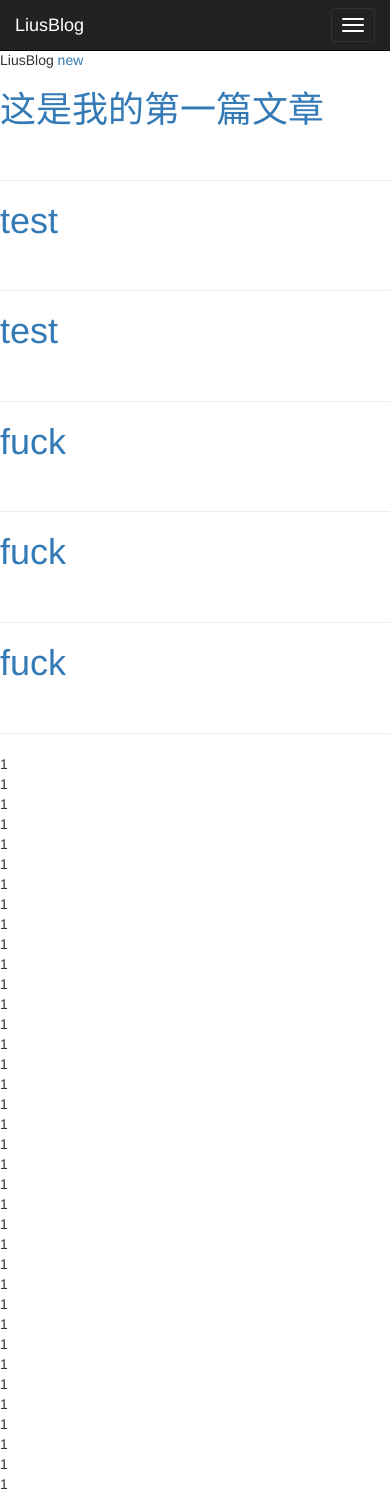
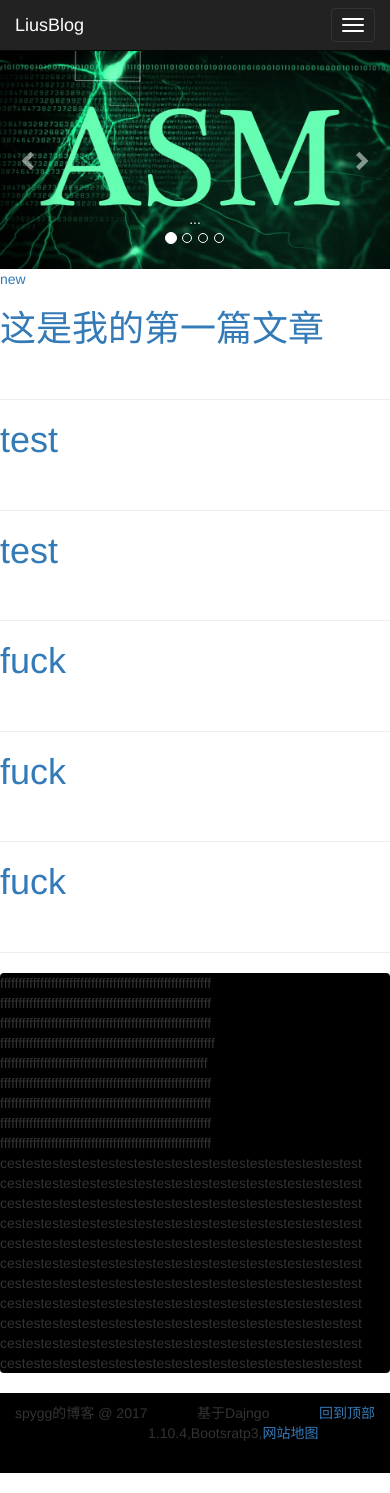
Before and after one commit to spygg/liusblog, a Django app: page /home/ in a window 390 px wide; the page is wider, and only the part inside the window is pictured. Shown: the top 1493 px of that part. Run offline with Django 3.2, Linux system fonts and the light colour scheme; data comes from the database, SQL or seed files in the repository; both versions use the stored data as it was after the commit; some libraries are stand-ins or nearby versions.

Commit message:
继续美化

```diff
--- a/static/css/main.css
+++ b/static/css/main.css
@@ -20,3 +20,11 @@ body{
 	padding-top: 10px;
 	padding-bottom: 20px;
 }
+
+
+#tags_cloud {
+    background-color: #000;
+    border: 1px;
+    border-radius: 4px;
+    margin-bottom: 20px;
+}
--- a/templates/base.html
+++ b/templates/base.html
@@ -8,18 +8,15 @@
     <meta http-equiv="X-UA-Compatible" content="IE=edge">
     <meta name="viewport" content="width=device-width, initial-scale=1">
 
-    {%block title%} {% endblock %}
+    <title> {%block title%} 测试 {% endblock %} </title>
 
-
-      <link href="{%static  'css/bootstrap.min.css' %}" rel="stylesheet">
+    <link href="{%static  'css/bootstrap.min.css' %}" rel="stylesheet">
     <link rel="stylesheet" type="text/css" href="{% static 'css/main.css' %}">
 
     <!--[if lt IE 9]>
       <script src="../static/js/html5shiv.min.js"></script>
       <script src="../static/js/respond.min.js"></script>
     <![endif]-->
-
-
   </head>
   <body>
 
@@ -87,7 +84,7 @@
 		</nav>
 
 
-	  	{% block content %}{% endblock %}
+	  	{% block mainarea %}{% endblock %}
 
 		<!-- start header
 
@@ -102,51 +99,7 @@
 
 <!--    </div> -->
 
-		<div>1</div>
-		<div>1</div>
-		<div>1</div>
-		<div>1</div>
-		<div>1</div>
-		<div>1</div>
-		<div>1</div>
-		<div>1</div>
 
-		<div>1</div>
-		<div>1</div>
-		<div>1</div>
-		<div>1</div>
-		<div>1</div>
-		<div>1</div>
-		<div>1</div>
-		<div>1</div>
-		<div>1</div>
-		<div>1</div>
-		<div>1</div>
-		<div>1</div>
-		<div>1</div>
-		<div>1</div>
-		<div>1</div>
-		<div>1</div>
-		<div>1</div>
-		<div>1</div>
-		<div>1</div>
-		<div>1</div>
-		<div>1</div>
-		<div>1</div>
-		<div>1</div>
-		<div>1</div>
-		<div>1</div>
-		<div>1</div>
-		<div>1</div>
-		<div>1</div>
-		<div>1</div>
-		<div>1</div>
-		<div>1</div>
-		<div>1</div>
-		<div>1</div>
-		<div>1</div>
-		<div>1</div>
-		<div>1</div>
 
   		<footer id="footer">
            <div class="container">
--- a/templates/blog/index.html
+++ b/templates/blog/index.html
@@ -1,9 +1,76 @@
 
 {% extends 'base.html' %}
+{% load static %}
 
-{%block title%}LiusBlog {% endblock %}
+{%block title%}LiusBlog{% endblock %}
 
-{% block content %}
+{% block mainarea %}
+
+
+   <div class = "row">
+
+   	<div class="col-md-8">
+
+		<div id="carousel-example-generic" class="carousel slide" data-ride="carousel">
+			<!-- Indicators -->
+			<ol class="carousel-indicators">
+				<li data-target="#carousel-example-generic" data-slide-to="0" class="active"></li>
+				<li data-target="#carousel-example-generic" data-slide-to="1"></li>
+				<li data-target="#carousel-example-generic" data-slide-to="2"></li>
+				<li data-target="#carousel-example-generic" data-slide-to="3"></li>
+			</ol>
+
+			<!-- Wrapper for slides -->
+			<div class="carousel-inner" role="listbox">
+				<div class="item active">
+					<img src="{% static 'img/asm-carousel.jpg' %}" alt="...">
+					<div class="carousel-caption">
+					...
+					</div>
+				</div>
+
+				<div class="item">
+					<img src="{% static 'img/ollydbg-carousel.jpg' %}" alt="...">
+					<div class="carousel-caption">
+						...
+					</div>
+				</div>
+
+				<div class="item">
+					<img src= "{% static 'img/django-carousel.jpg' %}" alt="...">
+					<div class="carousel-caption">
+						...
+					</div>
+				</div>
+
+				<div class="item">
+					<img src="{% static 'img/linux-carousel.jpg' %}" alt="...">
+					<div class="carousel-caption">
+						...
+					</div>
+				</div>
+
+				<div class="item">
+					<img src="{% static 'img/python-carousel.jpg' %}" alt="...">
+					<div class="carousel-caption">
+						...
+					</div>
+				</div>
+
+
+			</div>
+
+			<!-- Controls -->
+			<a class="left carousel-control" href="#carousel-example-generic" role="button" data-slide="prev">
+				<span class="glyphicon glyphicon-chevron-left" aria-hidden="true"></span>
+				<span class="sr-only">Previous</span>
+			</a>
+			<a class="right carousel-control" href="#carousel-example-generic" role="button" data-slide="next">
+				<span class="glyphicon glyphicon-chevron-right" aria-hidden="true"></span>
+				<span class="sr-only">Next</span>
+			</a>
+		</div>
+
 
 		<a href="{% url "blog:edit" '0' %}">new</a>
 		{% for article in articles %}
@@ -17,4 +84,40 @@
 			<hr>
 		{% endfor %}
 
+		</div>
+
+		<div class="col-md-4">
+			<div id="tags_cloud" class="">
+			ffffffffffffffffffffffffffffffffffffffffffffffffffffffffff
+			ffffffffffffffffffffffffffffffffffffffffffffffffffffffffff
+			ffffffffffffffffffffffffffffffffffffffffffffffffffffffffff
+			fffffffffffffffffffffffffffffffffffffffffffffffffffffffffff
+			fffffffffffffffffffffffffffffffffffffffffffffffffffffffff
+			ffffffffffffffffffffffffffffffffffffffffffffffffffffffffff
+
+			ffffffffffffffffffffffffffffffffffffffffffffffffffffffffff
+
+			ffffffffffffffffffffffffffffffffffffffffffffffffffffffffff
+			ffffffffffffffffffffffffffffffffffffffffffffffffffffffffff
+
+			cestestestestestestestestestestestestestestestestestestest
+			cestestestestestestestestestestestestestestestestestestest
+			cestestestestestestestestestestestestestestestestestestest
+			cestestestestestestestestestestestestestestestestestestest
+			cestestestestestestestestestestestestestestestestestestest
+			cestestestestestestestestestestestestestestestestestestest
+			cestestestestestestestestestestestestestestestestestestest
+
+			cestestestestestestestestestestestestestestestestestestest
+			cestestestestestestestestestestestestestestestestestestest
+
+			cestestestestestestestestestestestestestestestestestestest
+
+			cestestestestestestestestestestestestestestestestestestest
+
+			</div>
+		</div>
+
+	</div>
+
 {% endblock%}
```
Also changed, not shown: db.sqlite3, static/img/asm-carousel.jpg (added), static/img/django-carousel.jpg (added), static/img/linux-carousel.jpg (added), static/img/ollydbg-carousel.jpg (added), static/img/python-carousel.jpg (added). Lines whose indentation alone changed are shown as unchanged.
